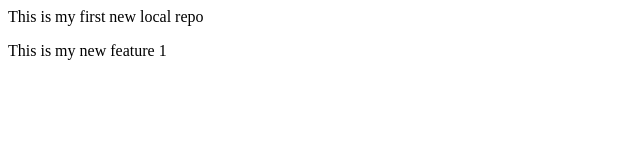
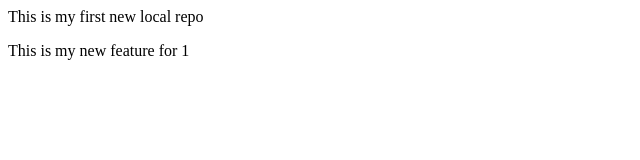
Before and after one commit to ankitjindal9404/mylocalrepo, a plain HTML site: page index.html in a window 1280 px wide. Shown: the full height of the page, 0-640 px from the left. Drawn offline with Linux system fonts and the light colour scheme.

Commit message:
checking

```diff
--- a/index.html
+++ b/index.html
@@ -1,2 +1,2 @@
 <p>This is my first new local repo</p>
-<p>This is my new feature 1</p>
+<p>This is my new feature for 1</p>
```
